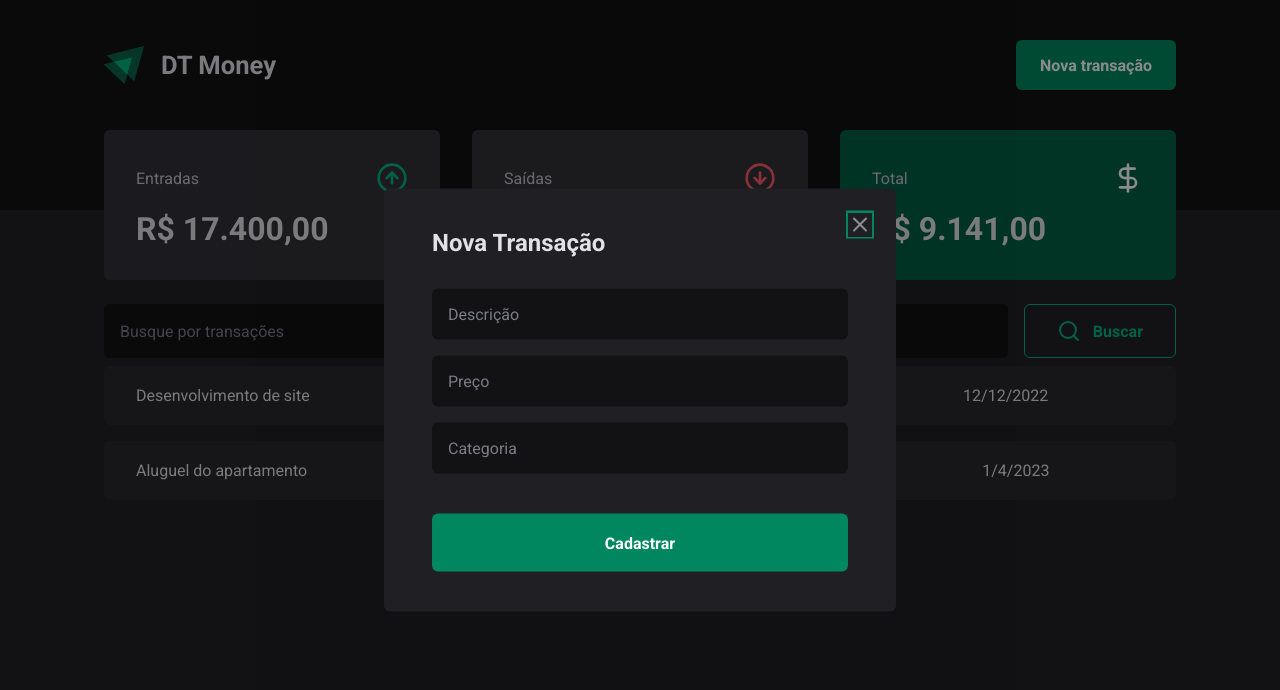
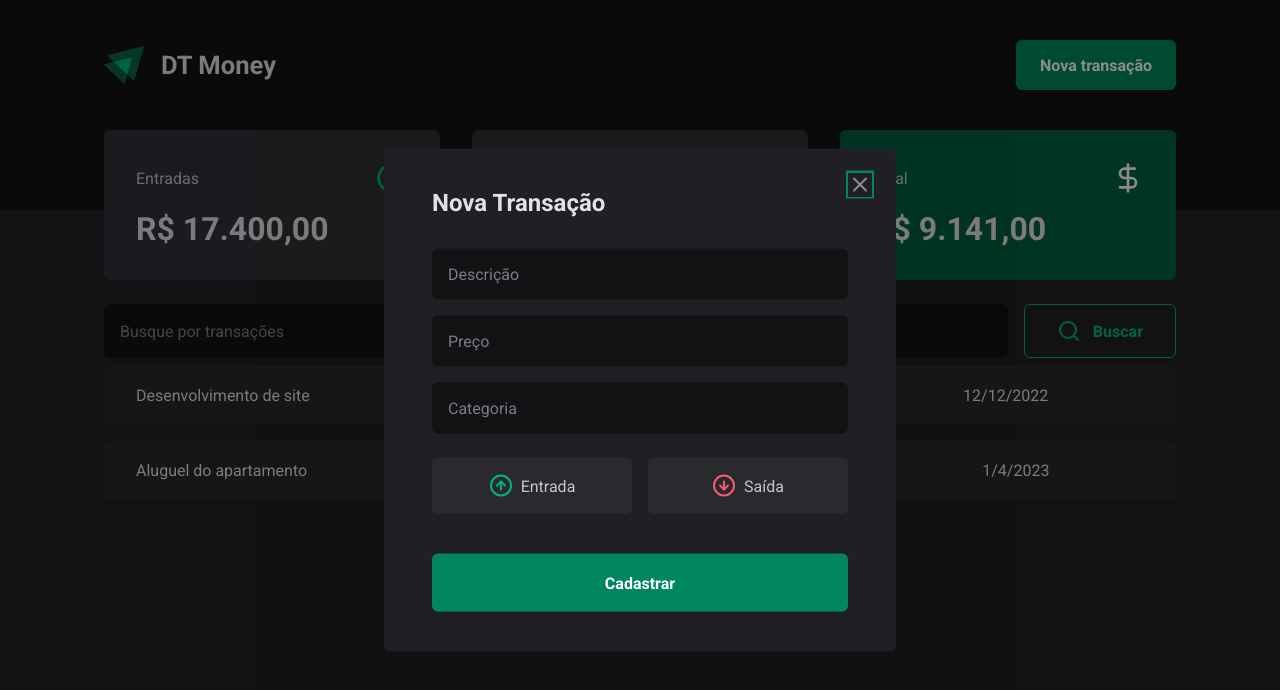
Before and after one commit to moutinhofuturedev/dt-money, a React (Vite) app: page / in a window 1280 px wide. Both pictures are taken after a click on the button "Nova transação". Shown: the top 690 px of the page. Built offline with nearby package versions, Linux system fonts and the light colour scheme.

Commit message:
feat(DT-06): cria buttons de transações

```diff
--- a/src/components/NewTransaction/index.tsx
+++ b/src/components/NewTransaction/index.tsx
@@ -1,6 +1,12 @@
 import * as Dialog from '@radix-ui/react-dialog'
-import { Overlay, Content, CloseButton } from './styles'
-import { X } from 'lucide-react'
+import {
+  Overlay,
+  Content,
+  CloseButton,
+  TransactionType,
+  TransactionTypeButton,
+} from './styles'
+import { ArrowDownCircle, ArrowUpCircle, X } from 'lucide-react'
 
 export const NewTransactionModal = () => {
   return (
@@ -16,6 +22,17 @@ export const NewTransactionModal = () => {
           <input type="number" placeholder="Preço" required />
           <input type="text" placeholder="Categoria" required />
 
+          <TransactionType>
+            <TransactionTypeButton variant="income">
+              <ArrowUpCircle size={24} />
+              Entrada
+            </TransactionTypeButton>
+            <TransactionTypeButton variant="outcome">
+              <ArrowDownCircle size={24} />
+              Saída
+            </TransactionTypeButton>
+          </TransactionType>
+
           <button type="submit">Cadastrar</button>
         </form>
       </Content>
--- a/src/components/NewTransaction/styles.ts
+++ b/src/components/NewTransaction/styles.ts
@@ -1,4 +1,4 @@
-import styled from 'styled-components'
+import styled, { css } from 'styled-components'
 import * as Dialog from '@radix-ui/react-dialog'
 
 export const Overlay = styled(Dialog.Overlay)`
@@ -67,3 +67,39 @@ export const CloseButton = styled(Dialog.Close)`
   line-height: 0;
   cursor: pointer;
 `
+export const TransactionType = styled.div`
+  display: grid;
+  grid-template-columns: repeat(2, 1fr);
+  gap: 1rem;
+  margin-top: 0.5rem;
+`
+type TransactionTypeButtonProps = {
+  variant: 'income' | 'outcome'
+}
+
+export const TransactionTypeButton = styled.button<TransactionTypeButtonProps>`
+  background: ${(props) => props.theme['gray-700']};
+  color: ${(props) => props.theme['gray-300']};
+  padding: 1rem;
+  display: flex;
+  align-items: center;
+  justify-content: center;
+  gap: 0.5rem;
+  border-radius: 6px;
+  border: 0;
+  cursor: pointer;
+
+  svg {
+    ${(props) =>
+      props.variant === 'income' &&
+      css`
+        color: ${(props) => props.theme['green-300']};
+      `}
+
+    ${(props) =>
+      props.variant === 'outcome' &&
+      css`
+        color: ${(props) => props.theme['red-300']};
+      `}
+  }
+`
```
